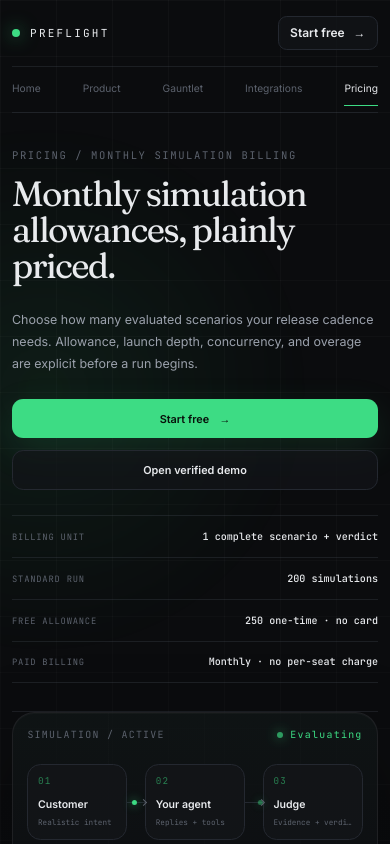
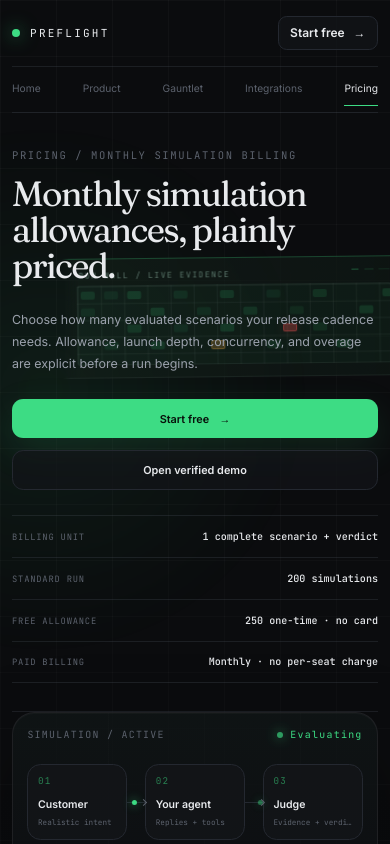
Before and after one commit to morgansing/Preflight, a Next.js app: page /pricing in a window 390 px wide. Shown: the top 844 px of the page. Built offline with nearby package versions, Linux system fonts and the light colour scheme; no server answers.

Commit message:
Tune marketing shell CSS spacing and layout.
Follow-up polish so the shared public chrome sits cleaner across pages.

```diff
--- a/src/components/marketing-shell.module.css
+++ b/src/components/marketing-shell.module.css
@@ -91,15 +91,15 @@
 .evidenceRail {
   --rail-label: "PREFLIGHT / EVIDENCE SWEEP";
   position: absolute;
-  width: min(33rem, 43vw);
-  height: 8rem;
+  width: min(34rem, 46vw);
+  height: 8.5rem;
   overflow: hidden;
   contain: layout paint style;
-  border-top: 1px solid rgba(61, 220, 132, 0.18);
-  border-bottom: 1px solid rgba(82, 98, 92, 0.12);
-  opacity: 0.72;
-  background: linear-gradient(90deg, transparent, rgba(15, 24, 20, 0.62) 12%, rgba(12, 18, 16, 0.72) 88%, transparent);
-  mask-image: linear-gradient(90deg, transparent, #000 7%, #000 93%, transparent);
+  border-top: 1px solid rgba(61, 220, 132, 0.36);
+  border-bottom: 1px solid rgba(82, 98, 92, 0.26);
+  opacity: 0.88;
+  background: linear-gradient(90deg, transparent, rgba(17, 29, 23, 0.88) 5%, rgba(13, 23, 19, 0.92) 95%, transparent);
+  mask-image: linear-gradient(90deg, transparent, #000 2%, #000 98%, transparent);
 }
 
 .evidenceRail::before {
@@ -107,9 +107,9 @@
   top: 0.65rem;
   left: 1rem;
   content: var(--rail-label);
-  color: rgba(137, 171, 156, 0.62);
+  color: rgba(151, 194, 174, 0.82);
   font-family: var(--font-mono);
-  font-size: 0.43rem;
+  font-size: 0.5rem;
   letter-spacing: 0.19em;
 }
 
@@ -125,20 +125,23 @@
 
 .evidenceRailOne {
   --rail-label: "RUN WALL / LIVE EVIDENCE";
-  top: 23%;
-  right: -1%;
+  top: clamp(8rem, 16vh, 12rem);
+  right: max(-3rem, calc((100vw - 1180px) / 2 - 20rem));
+  transform: rotate(-0.65deg);
 }
 
 .evidenceRailTwo {
   --rail-label: "DIVERGENCE / STEP TRACE";
-  top: 52%;
-  left: -2%;
+  top: clamp(96rem, 48%, 210rem);
+  left: max(-3rem, calc((100vw - 1180px) / 2 - 20rem));
+  transform: rotate(0.55deg);
 }
 
 .evidenceRailThree {
   --rail-label: "RELEASE PROOF / VERIFIED";
-  top: 81%;
-  right: 3%;
+  right: max(-3rem, calc((100vw - 1180px) / 2 - 20rem));
+  bottom: clamp(24rem, 7%, 60rem);
+  transform: rotate(-0.45deg);
 }
 
 .railGrid {
@@ -147,12 +150,12 @@
   right: 0.9rem;
   bottom: 0.75rem;
   left: 0.9rem;
-  border: 1px solid rgba(83, 103, 94, 0.14);
+  border: 1px solid rgba(83, 103, 94, 0.28);
   border-radius: 0.2rem;
-  background-color: rgba(61, 220, 132, 0.025);
+  background-color: rgba(61, 220, 132, 0.045);
   background-image:
-    linear-gradient(90deg, rgba(85, 104, 96, 0.15) 1px, transparent 1px),
-    linear-gradient(rgba(85, 104, 96, 0.15) 1px, transparent 1px);
+    linear-gradient(90deg, rgba(85, 104, 96, 0.24) 1px, transparent 1px),
+    linear-gradient(rgba(85, 104, 96, 0.24) 1px, transparent 1px);
   background-size: 1.45rem 100%, 100% 1.05rem;
 }
 
@@ -163,7 +166,7 @@
   width: 0.88rem;
   height: 0.52rem;
   border-radius: 0.12rem;
-  opacity: 0.72;
+  opacity: 0.92;
   background: rgba(61, 220, 132, 0.21);
   box-shadow:
     1.45rem 0 rgba(61, 220, 132, 0.13),
@@ -205,16 +208,16 @@
 .railAnomaly {
   top: 4.1rem;
   left: 64%;
-  border: 1px solid rgba(255, 89, 89, 0.32);
-  background: rgba(255, 89, 89, 0.23);
-  box-shadow: 0 0 9px rgba(255, 89, 89, 0.12);
+  border: 1px solid rgba(255, 89, 89, 0.52);
+  background: rgba(255, 89, 89, 0.4);
+  box-shadow: 0 0 11px rgba(255, 89, 89, 0.18);
 }
 
 .railReview {
   top: 5.15rem;
   left: 43%;
-  border: 1px solid rgba(224, 163, 64, 0.25);
-  background: rgba(224, 163, 64, 0.18);
+  border: 1px solid rgba(224, 163, 64, 0.46);
+  background: rgba(224, 163, 64, 0.32);
 }
 
 .evidenceRailTwo .railAnomaly {
@@ -242,13 +245,29 @@
   top: 1.65rem;
   bottom: 0.75rem;
   left: 0;
-  width: 2.6rem;
+  width: 3rem;
   opacity: 0;
   border-right: 1px solid rgba(145, 255, 195, 0.52);
   background: linear-gradient(90deg, transparent, rgba(61, 220, 132, 0.075) 48%, rgba(125, 255, 184, 0.2));
   box-shadow: 10px 0 18px rgba(61, 220, 132, 0.08);
-  animation: evidenceSweep 15s linear infinite;
+  animation: evidenceSweep 14s linear -4s infinite;
   will-change: transform, opacity;
+}
+
+.railScan::after {
+  position: absolute;
+  top: 50%;
+  right: -0.24rem;
+  width: 0.44rem;
+  height: 0.44rem;
+  border: 1px solid rgba(193, 255, 220, 0.72);
+  border-radius: 999px;
+  content: "";
+  background: var(--color-accent);
+  box-shadow:
+    0 0 0 4px rgba(61, 220, 132, 0.08),
+    0 0 15px rgba(61, 220, 132, 0.54);
+  transform: translateY(-50%);
 }
 
 .evidenceRailTwo .railScan {
@@ -418,9 +437,18 @@
   }
 
   .evidenceRail {
-    width: min(25rem, 78vw);
-    height: 7rem;
-    opacity: 0.52;
+    width: min(25rem, 88vw);
+    height: 7.5rem;
+    opacity: 0.7;
+  }
+
+  .evidenceRailOne {
+    top: 9rem;
+    right: -1rem;
+  }
+
+  .evidenceRailTwo {
+    left: -1rem;
   }
 
   .evidenceRailThree {
@@ -432,7 +460,7 @@
   }
 
   .railPasses {
-    opacity: 0.54;
+    opacity: 0.84;
   }
 
   .railScan {
@@ -507,7 +535,7 @@
   }
 
   .evidenceRail {
-    opacity: 0.34;
+    opacity: 0.55;
   }
 
   .railScan {
```
